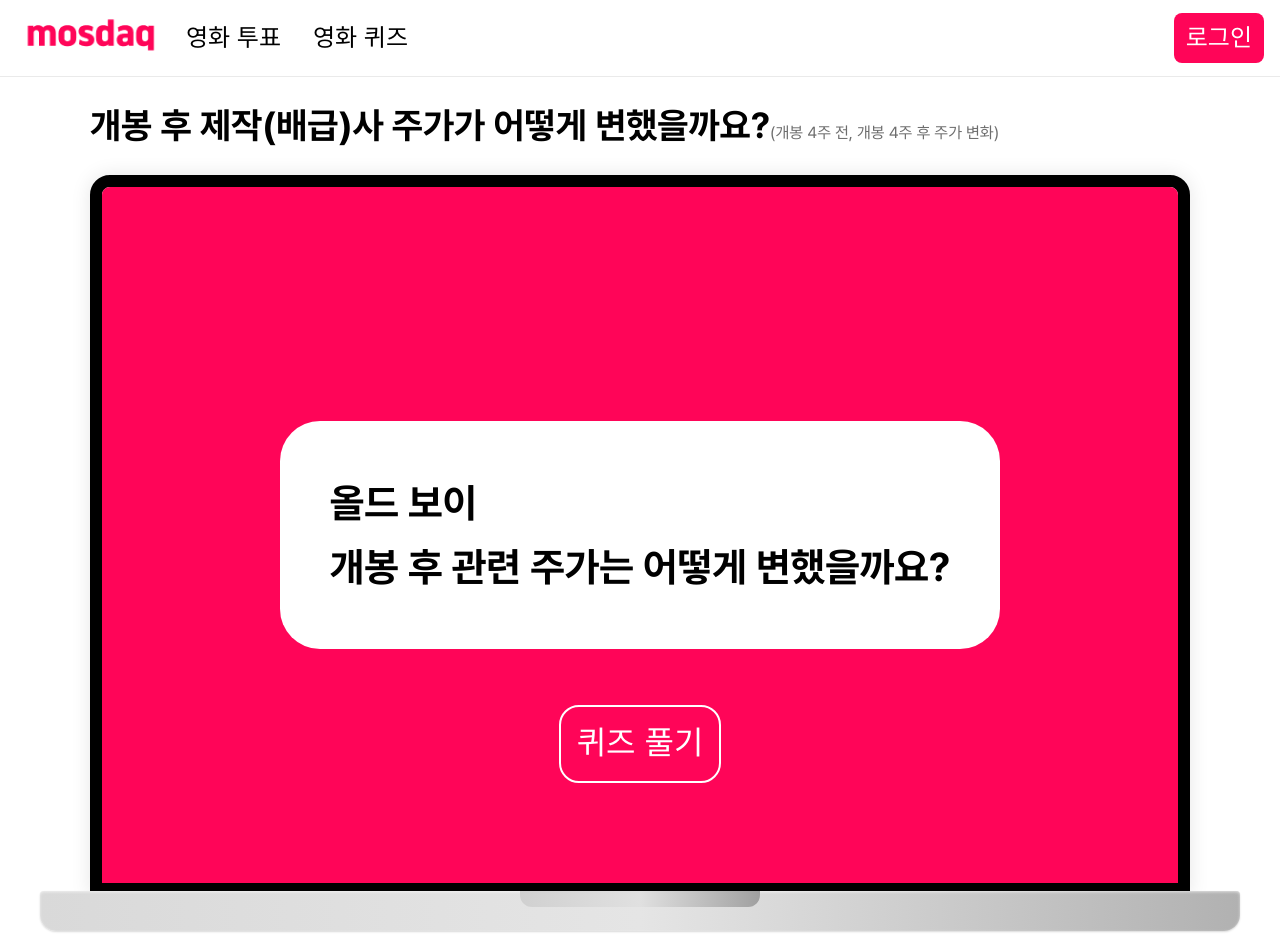
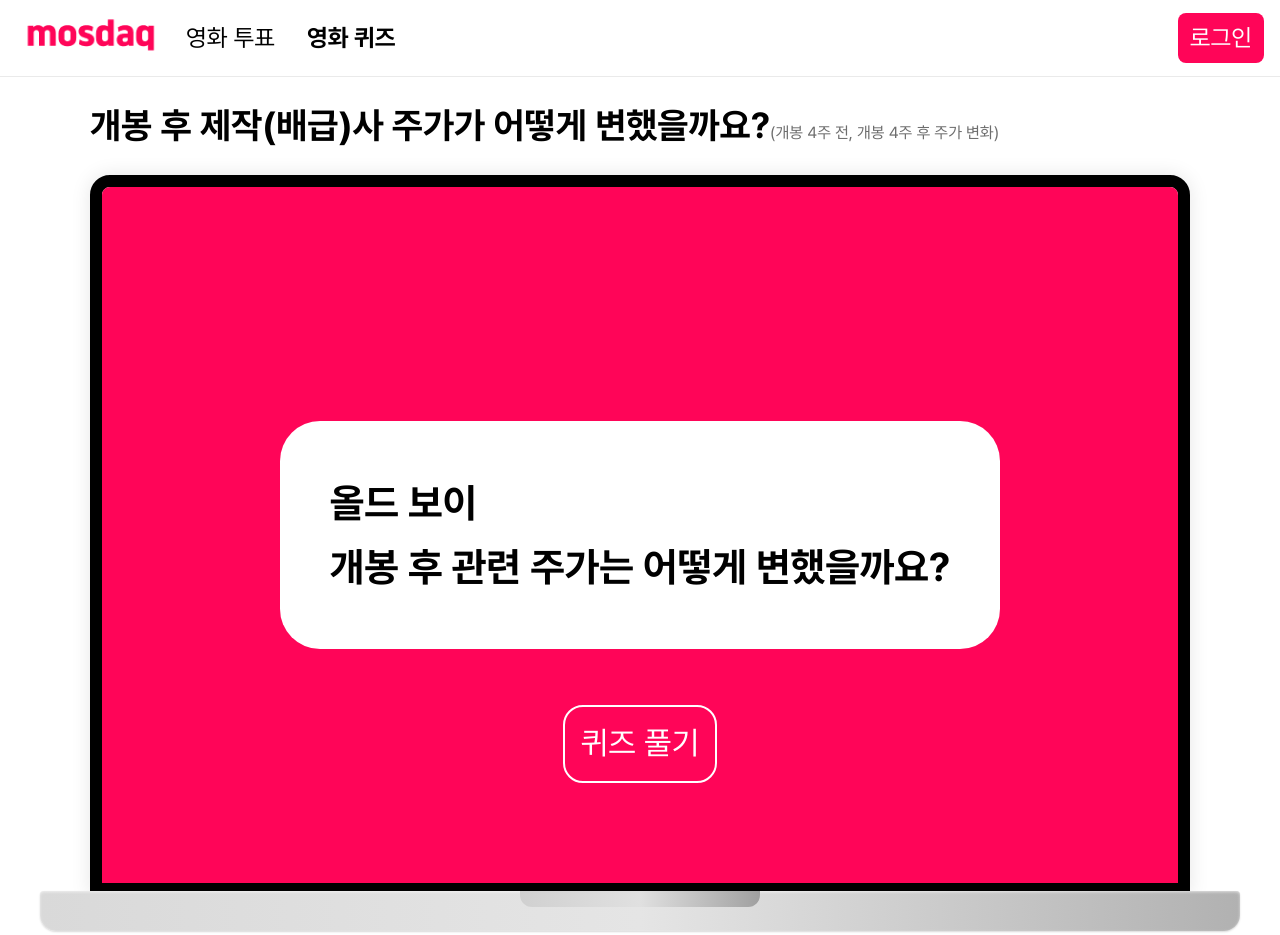
Before and after one commit to prgrms-fdc-2nd-final-mosdaq/mosdaq-front, a React (Vite) app: page /quiz in a window 1280 px wide. Built offline with nearby package versions, Linux system fonts and the light colour scheme.

Commit message:
feat: active link 적용

```diff
--- a/src/components/common/Txt.tsx
+++ b/src/components/common/Txt.tsx
@@ -59,110 +59,137 @@ const StyledText = styled.span<{
 
 const TYPOGRAPH_VARIANT = {
   h1: css`
+    font-family: 'Pretendard';
     font-size: 48px;
     font-weight: 700;
   `,
   h2: css`
+    font-family: 'Pretendard';
     font-size: 40px;
     font-weight: 700;
   `,
   h3: css`
+    font-family: 'Pretendard';
     font-size: 28px;
     font-weight: 700;
   `,
   p: css`
+    font-family: 'Pretendard';
     font-size: 24px;
     font-weight: 400;
   `,
   Pretendard64bold: css`
+    font-family: 'Pretendard';
     font-size: 64px;
     font-weight: 700;
   `,
   Pretendard48bold: css`
+    font-family: 'Pretendard';
     font-size: 48px;
     font-weight: 700;
   `,
   Pretendard40bold: css`
+    font-family: 'Pretendard';
     font-size: 40px;
     font-weight: 700;
   `,
   Pretendard36bold: css`
+    font-family: 'Pretendard';
     font-size: 36px;
     font-weight: 700;
   `,
   Pretendard32bold: css`
+    font-family: 'Pretendard';
     font-size: 32px;
     font-weight: 700;
   `,
   Pretendard28bold: css`
+    font-family: 'Pretendard';
     font-size: 28px;
     font-weight: 700;
   `,
   Pretendard24bold: css`
+    font-family: 'Pretendard';
     font-size: 24px;
     font-weight: 700;
   `,
   Pretendard20bold: css`
+    font-family: 'Pretendard';
     font-size: 20px;
     font-weight: 700;
   `,
   Pretendard18bold: css`
+    font-family: 'Pretendard';
     font-size: 18px;
     font-weight: 700;
   `,
   Pretendard16bold: css`
+    font-family: 'Pretendard';
     font-size: 16px;
     font-weight: 700;
   `,
   Pretendard14bold: css`
+    font-family: 'Pretendard';
     font-size: 14px;
     font-weight: 700;
   `,
   Pretendard10bold: css`
+    font-family: 'Pretendard';
     font-size: 10px;
     font-weight: 700;
   `,
   Pretendard48regular: css`
+    font-family: 'Pretendard';
     font-size: 48px;
     font-weight: 400;
   `,
   Pretendard40regular: css`
+    font-family: 'Pretendard';
     font-size: 40px;
     font-weight: 400;
   `,
   Pretendard36regular: css`
+    font-family: 'Pretendard';
     font-size: 36px;
     font-weight: 400;
   `,
   Pretendard32regular: css`
+    font-family: 'Pretendard';
     font-size: 32px;
     font-weight: 400;
   `,
   Pretendard28regular: css`
+    font-family: 'Pretendard';
     font-size: 28px;
     font-weight: 400;
   `,
   Pretendard24regular: css`
+    font-family: 'Pretendard';
     font-size: 24px;
     font-weight: 400;
   `,
   Pretendard20regular: css`
+    font-family: 'Pretendard';
     font-size: 20px;
     font-weight: 400;
   `,
   Pretendard18regular: css`
+    font-family: 'Pretendard';
     font-size: 18px;
     font-weight: 400;
   `,
   Pretendard16regular: css`
+    font-family: 'Pretendard';
     font-size: 16px;
     font-weight: 400;
   `,
   Pretendard14regular: css`
+    font-family: 'Pretendard';
     font-size: 14px;
     font-weight: 400;
   `,
   Pretendard10regular: css`
+    font-family: 'Pretendard';
     font-size: 10px;
     font-weight: 400;
   `,
--- a/src/components/layout/Header/index.tsx
+++ b/src/components/layout/Header/index.tsx
@@ -1,4 +1,4 @@
-import { Link } from 'react-router-dom';
+import { Link, useMatch } from 'react-router-dom';
 import styled from 'styled-components';
 import colors from '../../../constants/colors';
 import { Txt } from '../../common/Txt';
@@ -11,6 +11,8 @@ import useGetUserProfile from '@/hooks/api/auth/useGetUserInfo';
 export default function Header() {
   const { isLoggedIn } = useAuthStore();
   const { userProfile } = useGetUserProfile();
+  const matchMovieList = useMatch('/movie-list');
+  const matchQuiz = useMatch('/quiz');
 
   return (
     <StyledHeaderContainer>
@@ -21,12 +23,12 @@ export default function Header() {
           </Link>
           <StyledNav>
             <Button size="small">
-              <Txt>
+              <Txt typography={matchMovieList ? 'Pretendard24bold' : 'p'}>
                 <Link to="/movie-list">영화 투표</Link>
               </Txt>
             </Button>
             <Button size="small">
-              <Txt>
+              <Txt typography={matchQuiz ? 'Pretendard24bold' : 'p'}>
                 <Link to="/quiz">영화 퀴즈</Link>
               </Txt>
             </Button>
```
